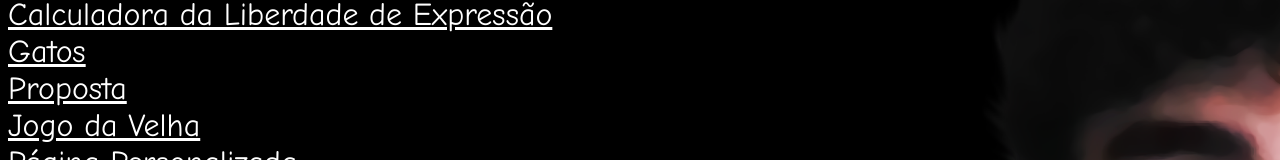
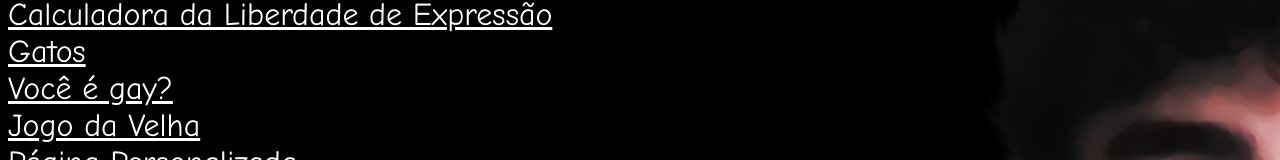
Before and after one commit to deoliveiraM/meu-site-foda, a plain HTML site: page index.html in a window 1280 px wide. Shown: the part 163-323 px from the top of the page. Drawn offline with Linux system fonts and the light colour scheme.

Commit message:
mudei o titulo

```diff
--- a/index.html
+++ b/index.html
@@ -15,7 +15,7 @@
     <br>
     <a href="gato.html">Gatos</a>
     <br>
-    <a href="irrecusavel.html">Proposta</a>
+    <a href="irrecusavel.html">Você é gay?</a>
     <br>
     <a href="jogodavelha.html">Jogo da Velha</a>
     <br>
```
